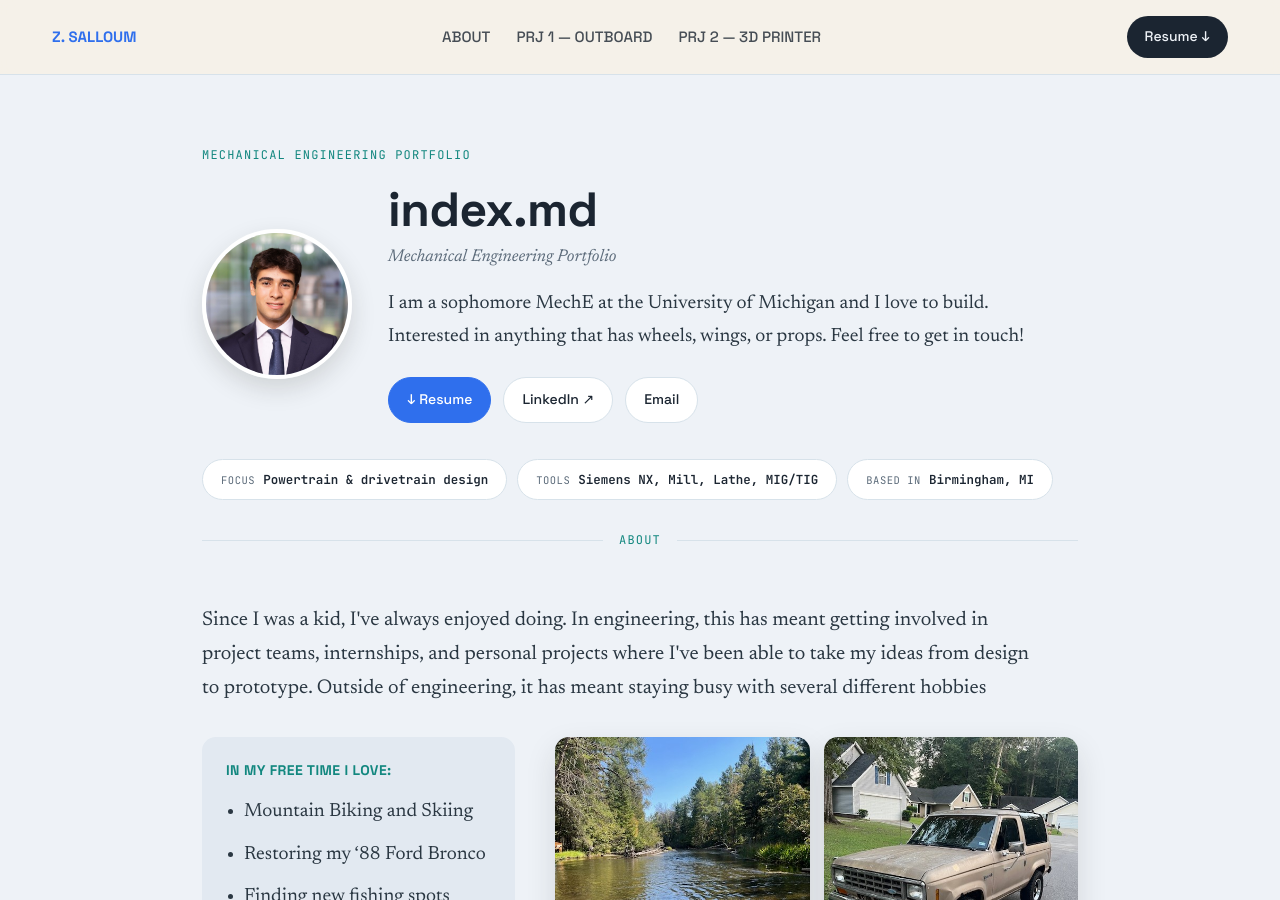
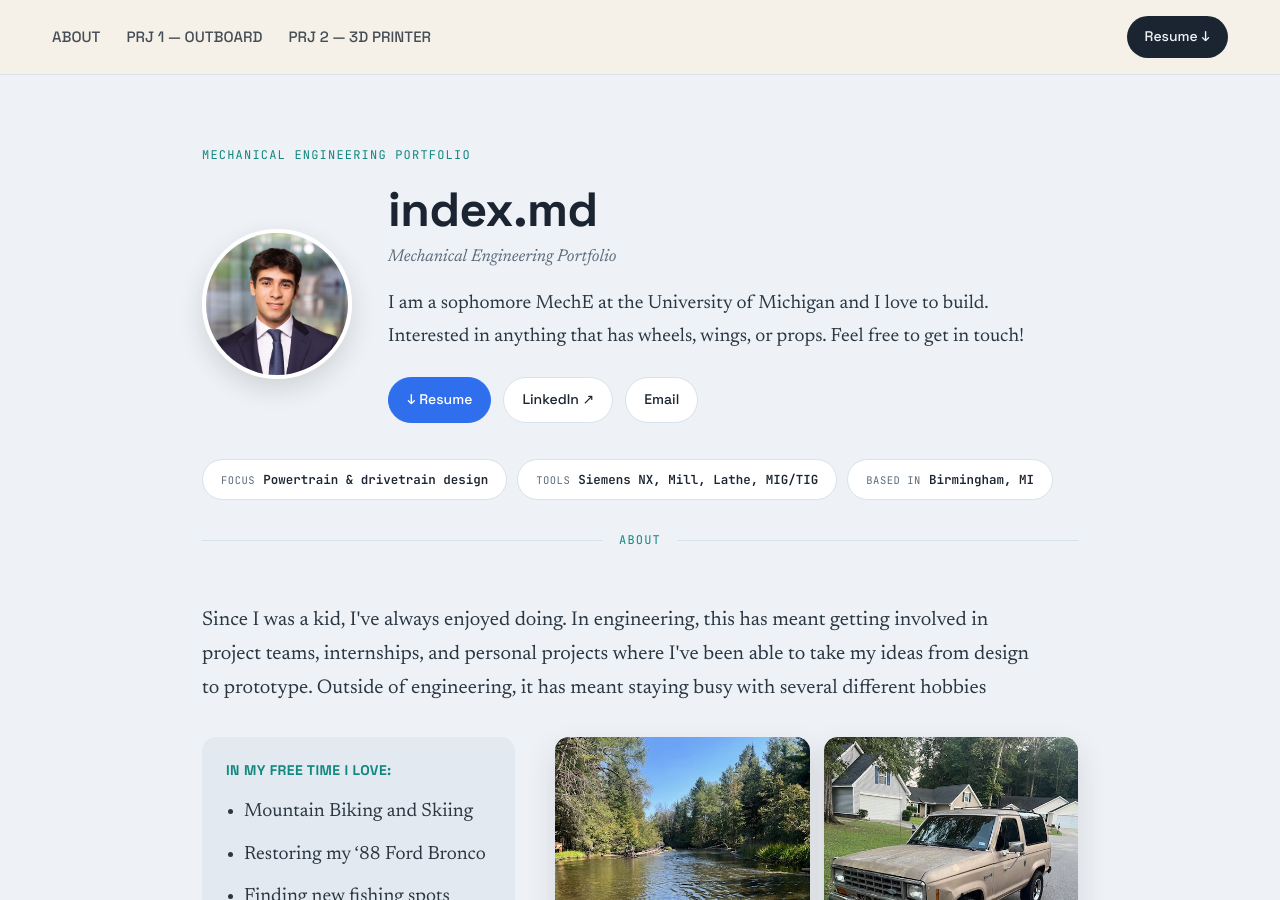
Before and after one commit to zacharysalloum/zacharysalloum.github.io, a Jekyll site: the page built from index.md, in a window 1280 px wide and 900 px high. Built offline with Jekyll 4.4.1, drawn with Linux system fonts in a browser that asks for light colours.

Commit message:
Update default.html

```diff
--- a/_layouts/default.html
+++ b/_layouts/default.html
@@ -12,7 +12,6 @@
 <body>
 
 <nav>
-  <div class="nav-mark">{{ site.nav_mark | default: "Z. SALLOUM" }}</div>
   <div class="nav-links">
     {% for item in site.nav_links %}
       <a href="{{ item.url }}">{{ item.label }}</a>
```
